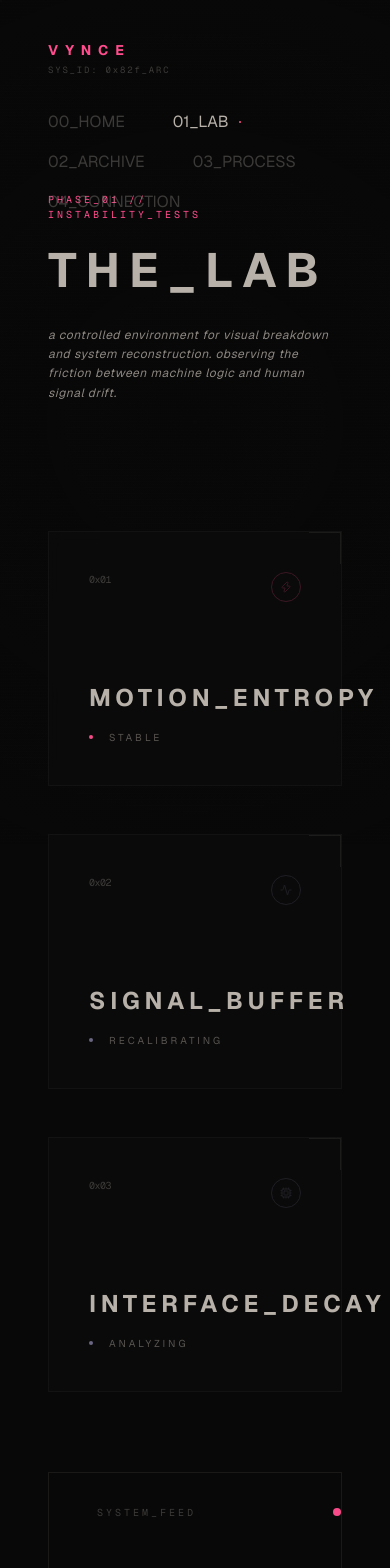
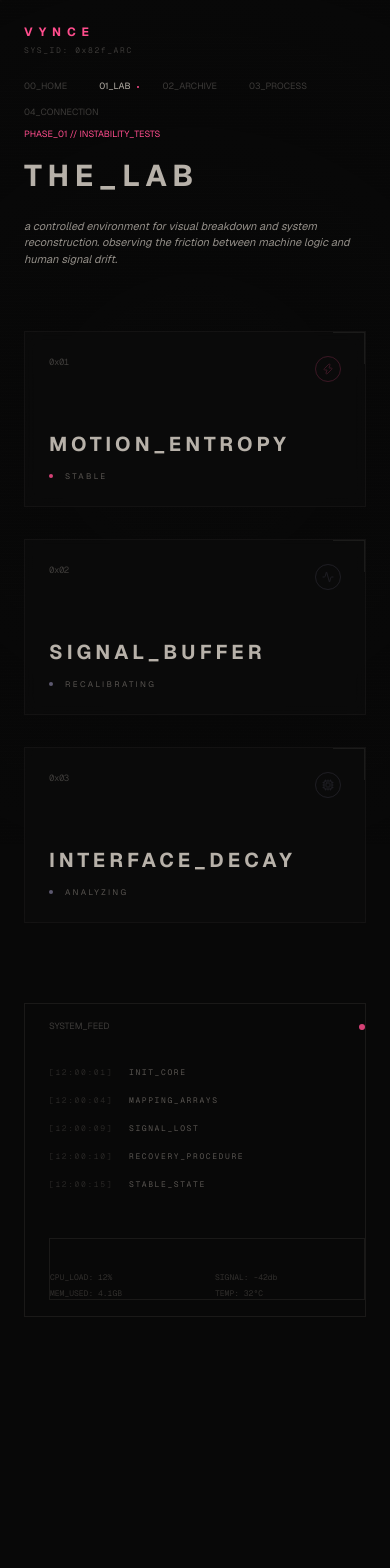
Before and after one commit to solomon2129-a/vynceterminal, a Next.js app: page /lab in a window 390 px wide. Shown: the top 1568 px of the page. After the commit the page ends 1413 px from the top, so only its background shows below. Built offline with nearby package versions, Linux system fonts and the light colour scheme.

Commit message:
feat: enhance responsive design across all devices

```diff
--- a/src/app/bts/page.tsx
+++ b/src/app/bts/page.tsx
@@ -41,25 +41,25 @@ const fragments = [
 
 export default function BTSPage() {
   return (
-    <div className="min-h-screen pt-48 pb-40 px-12 md:px-24">
+    <div className="min-h-screen pt-32 md:pt-48 pb-24 md:pb-40 px-6 md:px-12 lg:px-24">
       <div className="max-w-[1400px] mx-auto">
-        <header className="mb-32 max-w-2xl">
+        <header className="mb-16 md:mb-32 max-w-2xl">
           <motion.div
             initial={{ opacity: 0 }}
             animate={{ opacity: 1 }}
           >
-            <div className="flex items-center gap-4 mb-6">
-              <span className="text-xs-technical text-pulse animate-pulse">RAW_THOUGHT_BUFFER // UNFILTERED</span>
-              <div className="w-12 h-[1px] bg-matte" />
+            <div className="flex items-center gap-4 mb-4 md:mb-6">
+              <span className="text-[9px] md:text-xs-technical text-pulse animate-pulse uppercase">RAW_THOUGHT_BUFFER // UNFILTERED</span>
+              <div className="w-8 md:w-12 h-[1px] bg-matte" />
             </div>
-            <h1 className="text-5xl font-bold tracking-[0.2em] text-ash mb-8 uppercase">THE_PROCESS</h1>
-            <p className="text-sm-archival max-w-lg italic">
+            <h1 className="text-3xl md:text-5xl font-bold tracking-[0.2em] text-ash mb-6 md:mb-8 uppercase">THE_PROCESS</h1>
+            <p className="text-[11px] md:text-sm-archival max-w-lg italic opacity-80">
               unfiltered_fragments_from_the_lab. this_is_the_residue_of_the_vynce_system.
             </p>
           </motion.div>
         </header>
 
-        <div className="columns-1 md:columns-2 lg:columns-3 gap-12 space-y-12">
+        <div className="columns-1 md:columns-2 lg:columns-3 gap-8 md:gap-12 space-y-8 md:space-y-12">
           {fragments.map((fragment, index) => (
             <ThoughtFragment key={index} fragment={fragment} index={index} />
           ))}
@@ -75,25 +75,25 @@ function ThoughtFragment({ fragment, index }: any) {
       initial={{ opacity: 0, y: 10 }}
       animate={{ opacity: 1, y: 0 }}
       transition={{ delay: index * 0.1, duration: 1 }}
-      className="break-inside-avoid glass-matte p-10 group hover:border-ash/20 transition-all duration-700"
+      className="break-inside-avoid glass-matte p-6 md:p-10 group hover:border-ash/20 transition-all duration-700"
     >
-      <div className="flex justify-between items-center mb-10">
-        <span className="text-[9px] font-mono uppercase tracking-[0.3em] text-dust/30 group-hover:text-pulse transition-colors">
+      <div className="flex justify-between items-center mb-8 md:mb-10">
+        <span className="text-[8px] md:text-[9px] font-mono uppercase tracking-[0.2em] md:tracking-[0.3em] text-dust/30 group-hover:text-pulse transition-colors">
           {fragment.tag}
         </span>
         <Share2 className="w-3 h-3 text-dust/20 group-hover:text-ash transition-colors" />
       </div>
 
-      <div className="space-y-6">
-        {fragment.title && <h3 className="text-ash font-bold tracking-[0.2em] uppercase text-xs">{fragment.title}</h3>}
-        <p className={`text-sm-archival leading-relaxed ${fragment.type === 'insight' ? 'text-ash italic' : 'text-dust'}`}>
+      <div className="space-y-4 md:space-y-6">
+        {fragment.title && <h3 className="text-ash font-bold tracking-[0.2em] uppercase text-[10px] md:text-xs">{fragment.title}</h3>}
+        <p className={`text-[12px] md:text-sm-archival leading-relaxed ${fragment.type === 'insight' ? 'text-ash italic' : 'text-dust'} opacity-90`}>
           {fragment.content}
         </p>
       </div>
 
-      <div className="mt-12 pt-4 border-t border-matte flex justify-between items-center">
-        <span className="text-[8px] font-mono text-dust/20 tracking-widest uppercase">system_residue</span>
-        <div className="w-1.5 h-1.5 rounded-full bg-matte group-hover:bg-pulse transition-colors" />
+      <div className="mt-8 md:mt-12 pt-4 border-t border-matte flex justify-between items-center">
+        <span className="text-[7px] md:text-[8px] font-mono text-dust/20 tracking-widest uppercase">system_residue</span>
+        <div className="w-1 md:w-1.5 h-1 md:h-1.5 rounded-full bg-matte group-hover:bg-pulse transition-colors" />
       </div>
     </motion.div>
   );
--- a/src/app/contact/page.tsx
+++ b/src/app/contact/page.tsx
@@ -5,27 +5,27 @@ import { Mail, Phone, ArrowRight, ShieldCheck, Cpu } from 'lucide-react';
 
 export default function ContactPage() {
   return (
-    <div className="min-h-screen flex items-center justify-center px-12 md:px-24 py-48">
-      <div className="max-w-6xl w-full grid grid-cols-1 lg:grid-cols-2 gap-32 items-center">
+    <div className="min-h-screen flex items-center justify-center px-6 md:px-12 lg:px-24 py-32 md:py-48">
+      <div className="max-w-6xl w-full grid grid-cols-1 lg:grid-cols-2 gap-16 md:gap-32 items-center">
 
         <motion.div
           initial={{ opacity: 0, x: -10 }}
           animate={{ opacity: 1, x: 0 }}
           transition={{ duration: 1 }}
         >
-          <div className="flex items-center gap-4 mb-8">
-            <span className="text-xs-technical text-pulse">TRANSMISSION_PROTOCOL // OPEN</span>
-            <div className="w-12 h-[1px] bg-matte" />
+          <div className="flex items-center gap-4 mb-6 md:mb-8">
+            <span className="text-[9px] md:text-xs-technical text-pulse">TRANSMISSION_PROTOCOL // OPEN</span>
+            <div className="w-8 md:w-12 h-[1px] bg-matte" />
           </div>
 
-          <h1 className="text-5xl font-bold tracking-[0.2em] text-ash mb-12 uppercase">CONNECTION</h1>
+          <h1 className="text-3xl md:text-5xl font-bold tracking-[0.2em] text-ash mb-8 md:mb-12 uppercase">CONNECTION</h1>
 
-          <p className="text-sm-archival max-w-md italic mb-16">
+          <p className="text-[11px] md:text-sm-archival max-w-md italic mb-12 md:mb-16 opacity-80">
             lines_are_monitored. establish a secure handshake to initiate collaboration
             or system inquiry. global_signal_active.
           </p>
 
-          <div className="flex items-center gap-4 text-ghost/40 text-[9px] font-mono tracking-[0.3em] uppercase">
+          <div className="flex items-center gap-4 text-ghost/40 text-[8px] md:text-[9px] font-mono tracking-[0.3em] uppercase">
             <ShieldCheck className="w-4 h-4" />
             <span>SECURE_ENCRYPTION_ACTIVE</span>
           </div>
@@ -35,7 +35,7 @@ export default function ContactPage() {
           initial={{ opacity: 0 }}
           animate={{ opacity: 1 }}
           transition={{ delay: 0.3, duration: 1 }}
-          className="space-y-4"
+          className="space-y-4 md:space-y-6"
         >
           <ContactFragment
             icon={<Mail className="w-4 h-4" />}
@@ -50,13 +50,13 @@ export default function ContactPage() {
             href="tel:+916382670175"
           />
 
-          <div className="pt-20">
-            <div className="glass-matte p-10 border-matte flex justify-between items-center group cursor-default">
-              <div className="space-y-4">
-                <span className="text-[9px] font-mono text-dust/20 tracking-[0.3em] uppercase block">Location_Status</span>
-                <p className="text-xs-technical text-ash">REMOTE_OPERATIONS // 0x82F</p>
+          <div className="pt-12 md:pt-20">
+            <div className="glass-matte p-6 md:p-10 border-matte flex justify-between items-center group cursor-default">
+              <div className="space-y-3 md:space-y-4">
+                <span className="text-[8px] md:text-[9px] font-mono text-dust/20 tracking-[0.3em] uppercase block">Location_Status</span>
+                <p className="text-[10px] md:text-xs-technical text-ash">REMOTE_OPERATIONS // 0x82F</p>
               </div>
-              <Cpu className="w-5 h-5 text-dust/10 group-hover:text-pulse transition-colors duration-1000" />
+              <Cpu className="w-4 md:w-5 h-4 md:h-5 text-dust/10 group-hover:text-pulse transition-colors duration-1000" />
             </div>
           </div>
         </motion.div>
@@ -70,18 +70,18 @@ function ContactFragment({ icon, label, value, href }: any) {
   return (
     <a
       href={href}
-      className="group flex items-center justify-between p-10 glass-matte hover:border-ash/20 transition-all duration-700 relative overflow-hidden"
+      className="group flex items-center justify-between p-6 md:p-10 glass-matte hover:border-ash/20 transition-all duration-700 relative overflow-hidden"
     >
-      <div className="flex items-center gap-8">
+      <div className="flex items-center gap-6 md:gap-8">
         <div className="text-dust/20 group-hover:text-pulse transition-colors duration-500">
           {icon}
         </div>
         <div>
-          <p className="text-[9px] font-mono uppercase tracking-[0.4em] text-dust/30 mb-2 group-hover:text-ash transition-colors">{label}</p>
-          <p className="text-sm tracking-[0.1em] text-dust group-hover:text-ash transition-colors uppercase">{value}</p>
+          <p className="text-[8px] md:text-[9px] font-mono uppercase tracking-[0.3em] md:tracking-[0.4em] text-dust/30 mb-1 md:mb-2 group-hover:text-ash transition-colors">{label}</p>
+          <p className="text-[12px] md:text-sm tracking-[0.1em] text-dust group-hover:text-ash transition-colors uppercase break-all">{value}</p>
         </div>
       </div>
-      <ArrowRight className="w-4 h-4 text-dust/10 group-hover:text-pulse group-hover:translate-x-2 transition-all duration-700" />
+      <ArrowRight className="w-4 h-4 text-dust/10 group-hover:text-pulse group-hover:translate-x-2 transition-all duration-700 hidden sm:block" />
 
       {/* Decorative pulse fragment */}
       <div className="absolute top-0 left-0 w-[1px] h-0 bg-pulse group-hover:h-full transition-all duration-1000" />
--- a/src/app/lab/page.tsx
+++ b/src/app/lab/page.tsx
@@ -5,31 +5,31 @@ import { Activity, Zap, Cpu, Terminal } from 'lucide-react';
 
 export default function LabPage() {
   return (
-    <div className="min-h-screen pt-48 pb-40 px-12 md:px-24">
+    <div className="min-h-screen pt-32 md:pt-48 pb-24 md:pb-40 px-6 md:px-12 lg:px-24">
       <div className="max-w-[1400px] mx-auto">
 
-        <header className="mb-32 max-w-2xl">
+        <header className="mb-16 md:mb-32 max-w-2xl">
           <motion.div
             initial={{ opacity: 0, y: 10 }}
             animate={{ opacity: 1, y: 0 }}
             transition={{ duration: 1 }}
           >
-            <div className="flex items-center gap-4 mb-6">
-              <span className="text-xs-technical text-pulse">PHASE_01 // INSTABILITY_TESTS</span>
-              <div className="w-12 h-[1px] bg-matte" />
+            <div className="flex items-center gap-4 mb-4 md:mb-6">
+              <span className="text-[9px] md:text-xs-technical text-pulse">PHASE_01 // INSTABILITY_TESTS</span>
+              <div className="w-8 md:w-12 h-[1px] bg-matte" />
             </div>
-            <h1 className="text-5xl font-bold tracking-[0.2em] text-ash mb-8 uppercase">THE_LAB</h1>
-            <p className="text-sm-archival max-w-lg italic">
+            <h1 className="text-3xl md:text-5xl font-bold tracking-[0.2em] text-ash mb-6 md:mb-8 uppercase">THE_LAB</h1>
+            <p className="text-[11px] md:text-sm-archival max-w-lg italic opacity-80">
               a controlled environment for visual breakdown and system reconstruction.
               observing the friction between machine logic and human signal drift.
             </p>
           </motion.div>
         </header>
 
-        <div className="grid grid-cols-1 lg:grid-cols-12 gap-20">
+        <div className="grid grid-cols-1 lg:grid-cols-12 gap-12 lg:gap-20">
 
-          <div className="lg:col-span-8 flex flex-col gap-12">
-            <div className="grid grid-cols-1 md:grid-cols-2 gap-12">
+          <div className="lg:col-span-8 flex flex-col gap-8 md:gap-12">
+            <div className="grid grid-cols-1 md:grid-cols-2 gap-8 md:gap-12">
               <LabModule
                 id="0x01"
                 title="MOTION_ENTROPY"
@@ -46,7 +46,7 @@ export default function LabPage() {
               />
             </div>
 
-            <div className="md:w-2/3 md:ml-auto">
+            <div className="md:w-2/3 lg:ml-auto">
               <LabModule
                 id="0x03"
                 title="INTERFACE_DECAY"
@@ -57,14 +57,14 @@ export default function LabPage() {
             </div>
           </div>
 
-          <aside className="lg:col-span-4 lg:mt-32">
-            <div className="border-l border-matte pl-12 py-8">
-              <div className="flex justify-between items-center mb-12">
-                <span className="text-xs-technical text-dust/40">SYSTEM_FEED</span>
-                <div className="w-2 h-2 rounded-full bg-pulse animate-pulse" />
+          <aside className="lg:col-span-4 mt-8 lg:mt-32">
+            <div className="border-l border-matte pl-6 md:pl-12 py-4 md:py-8">
+              <div className="flex justify-between items-center mb-8 md:mb-12">
+                <span className="text-[9px] md:text-xs-technical text-dust/40">SYSTEM_FEED</span>
+                <div className="w-1.5 h-1.5 rounded-full bg-pulse animate-pulse" />
               </div>
 
-              <div className="space-y-6 font-mono text-[9px] tracking-[0.2em] text-dust/60">
+              <div className="space-y-4 md:space-y-6 font-mono text-[8px] md:text-[9px] tracking-[0.2em] text-dust/60">
                 <LogLine time="12:00:01" msg="INIT_CORE" />
                 <LogLine time="12:00:04" msg="MAPPING_ARRAYS" />
                 <LogLine time="12:00:09" msg="SIGNAL_LOST" />
@@ -72,13 +72,13 @@ export default function LabPage() {
                 <LogLine time="12:00:15" msg="STABLE_STATE" />
               </div>
 
-              <div className="mt-20 pt-12 border-t border-matte">
-                <div className="grid grid-cols-2 gap-8 text-[9px] font-mono text-dust/30">
-                  <div className="space-y-2">
+              <div className="mt-12 md:mt-20 pt-8 md:pt-12 border-t border-matte">
+                <div className="grid grid-cols-2 gap-4 md:gap-8 text-[8px] md:text-[9px] font-mono text-dust/30">
+                  <div className="space-y-1 md:space-y-2">
                     <p>CPU_LOAD: 12%</p>
                     <p>MEM_USED: 4.1GB</p>
                   </div>
-                  <div className="space-y-2">
+                  <div className="space-y-1 md:space-y-2">
                     <p>SIGNAL: -42db</p>
                     <p>TEMP: 32°C</p>
                   </div>
@@ -97,19 +97,19 @@ function LabModule({ id, title, status, icon, color }: any) {
   return (
     <motion.div
       whileHover={{ y: -2 }}
-      className="group relative glass-matte p-10 border-matte hover:border-ash/20 transition-all duration-700 cursor-crosshair"
+      className="group relative glass-matte p-6 md:p-10 border-matte hover:border-ash/20 transition-all duration-700 cursor-crosshair"
     >
-      <div className="flex justify-between items-start mb-20">
-        <span className="text-[10px] font-mono text-dust/40 tracking-tighter">{id}</span>
-        <div className={`p-2 rounded-full border border-current opacity-20 group-hover:opacity-100 transition-all duration-500 ${color === 'pulse' ? 'text-pulse' : 'text-ghost'}`}>
+      <div className="flex justify-between items-start mb-12 md:mb-20">
+        <span className="text-[9px] md:text-[10px] font-mono text-dust/40 tracking-tighter">{id}</span>
+        <div className={`p-1.5 md:p-2 rounded-full border border-current opacity-20 group-hover:opacity-100 transition-all duration-500 ${color === 'pulse' ? 'text-pulse' : 'text-ghost'}`}>
           {icon}
         </div>
       </div>
 
-      <h3 className="text-2xl font-bold tracking-[0.2em] text-ash mb-4 uppercase">{title}</h3>
-      <div className="flex items-center gap-4">
+      <h3 className="text-xl md:text-2xl font-bold tracking-[0.2em] text-ash mb-3 md:mb-4 uppercase">{title}</h3>
+      <div className="flex items-center gap-3 md:gap-4">
         <div className={`w-1 h-1 rounded-full animate-pulse bg-current ${color === 'pulse' ? 'text-pulse' : 'text-ghost'}`} />
-        <span className="text-[10px] uppercase tracking-[0.3em] text-dust/60">{status}</span>
+        <span className="text-[8px] md:text-[10px] uppercase tracking-[0.3em] text-dust/60">{status}</span>
       </div>
 
       {/* Subtle corner detail */}
--- a/src/components/layout/Hero.tsx
+++ b/src/components/layout/Hero.tsx
@@ -5,8 +5,8 @@ import { VynceButton } from '@/components/ui/VynceButton';
 
 export const Hero = () => {
   return (
-    <section className="relative min-h-screen flex flex-col justify-center px-12 md:px-24 overflow-hidden pt-32">
-      <div className="max-w-[1400px] w-full mx-auto grid grid-cols-1 lg:grid-cols-12 gap-20">
+    <section className="relative min-h-screen flex flex-col justify-center px-6 md:px-12 lg:px-24 overflow-hidden pt-32 pb-20">
+      <div className="max-w-[1400px] w-full mx-auto grid grid-cols-1 lg:grid-cols-12 gap-12 lg:gap-20">
 
         <div className="lg:col-span-7 flex flex-col justify-center">
           <motion.div
@@ -14,36 +14,36 @@ export const Hero = () => {
             animate={{ opacity: 1, x: 0 }}
             transition={{ duration: 1.5, ease: [0.19, 1, 0.22, 1] }}
           >
-            <div className="flex items-center gap-4 mb-8">
-              <div className="w-12 h-[1px] bg-pulse" />
-              <span className="text-xs-technical text-pulse animate-pulse">
+            <div className="flex items-center gap-4 mb-6 md:mb-8">
+              <div className="w-8 md:w-12 h-[1px] bg-pulse" />
+              <span className="text-[9px] md:text-xs-technical text-pulse animate-pulse">
                 signal_drift_detected
               </span>
             </div>
 
-            <h1 className="text-5xl md:text-7xl font-bold tracking-[0.2em] text-ash mb-12 uppercase leading-tight">
+            <h1 className="text-4xl md:text-5xl lg:text-7xl font-bold tracking-[0.2em] text-ash mb-8 md:mb-12 uppercase leading-tight">
               EXPERIMENTAL<br/>
               SYSTEMS_LAB
             </h1>
 
-            <p className="text-sm-archival max-w-md mb-16 italic">
-              recalibrating_motion_buffer // v0.42_stable<br/>
+            <p className="text-[11px] md:text-sm-archival max-w-md mb-12 md:mb-16 italic opacity-80">
+              recalibrating_motion_buffer // v0.42_stable<br className="hidden md:block" />
               observing fragments of interface entropy and atmospheric signal studies.
             </p>
 
-            <div className="flex gap-12">
+            <div className="flex flex-col sm:flex-row gap-6 md:gap-12">
               <VynceButton href="/archive">ENTER_ARCHIVE</VynceButton>
               <VynceButton href="/lab" variant="secondary">ACCESS_LAB</VynceButton>
             </div>
           </motion.div>
         </div>
 
-        <div className="lg:col-span-5 flex flex-col justify-end pb-20">
+        <div className="lg:col-span-5 flex flex-col justify-end lg:pb-20">
           <motion.div
             initial={{ opacity: 0 }}
             animate={{ opacity: 0.4 }}
             transition={{ delay: 1, duration: 2 }}
-            className="border-l border-matte pl-8 py-4"
+            className="border-l border-matte pl-6 md:pl-8 py-4 mt-12 lg:mt-0"
           >
             <div className="space-y-4 font-mono text-[9px] tracking-[0.2em] text-dust">
               <div className="flex justify-between">
--- a/src/components/layout/Navbar.tsx
+++ b/src/components/layout/Navbar.tsx
@@ -22,20 +22,20 @@ export const Navbar = () => {
   const pathname = usePathname();
 
   return (
-    <nav className="fixed top-0 left-0 w-full z-[100] px-12 py-10 pointer-events-none">
-      <div className="max-w-[1600px] mx-auto flex flex-col md:flex-row justify-between items-start md:items-center gap-8">
+    <nav className="fixed top-0 left-0 w-full z-[100] px-6 md:px-12 py-6 md:py-10 pointer-events-none">
+      <div className="max-w-[1600px] mx-auto flex flex-col md:flex-row justify-between items-start md:items-center gap-6 md:gap-8">
         <Link href="/" className="pointer-events-auto group">
           <div className="flex flex-col">
-            <span className="text-pulse font-bold tracking-[0.5em] text-sm group-hover:opacity-80 transition-opacity">
+            <span className="text-pulse font-bold tracking-[0.5em] text-xs md:text-sm group-hover:opacity-80 transition-opacity">
               VYNCE
             </span>
-            <span className="text-[9px] font-mono text-dust/40 tracking-[0.2em] mt-1">
+            <span className="text-[8px] md:text-[9px] font-mono text-dust/40 tracking-[0.2em] mt-1">
               SYS_ID: 0x82f_ARC
             </span>
           </div>
         </Link>
 
-        <div className="flex flex-wrap gap-x-12 gap-y-4 pointer-events-auto">
+        <div className="flex flex-wrap gap-x-8 md:gap-x-12 gap-y-3 pointer-events-auto">
           {navItems.map((item) => {
             const isActive = pathname === item.path;
             return (
@@ -43,7 +43,7 @@ export const Navbar = () => {
                 key={item.path}
                 href={item.path}
                 className={cn(
-                  "text-xs-technical transition-all duration-500 relative",
+                  "text-[9px] md:text-xs-technical transition-all duration-500 relative",
                   isActive ? "text-ash" : "text-dust/40 hover:text-ash"
                 )}
               >
@@ -51,7 +51,7 @@ export const Navbar = () => {
                 {isActive && (
                   <motion.div
                     layoutId="nav-dot"
-                    className="absolute -right-3 top-1/2 -translate-y-1/2 w-[2px] h-[2px] bg-pulse rounded-full"
+                    className="absolute -right-2 md:-right-3 top-1/2 -translate-y-1/2 w-[2px] h-[2px] bg-pulse rounded-full"
                   />
                 )}
               </Link>
```
Also changed, not shown: src/app/archive/page.tsx (+19 -19 lines), src/app/page.tsx (+22 -22 lines).
